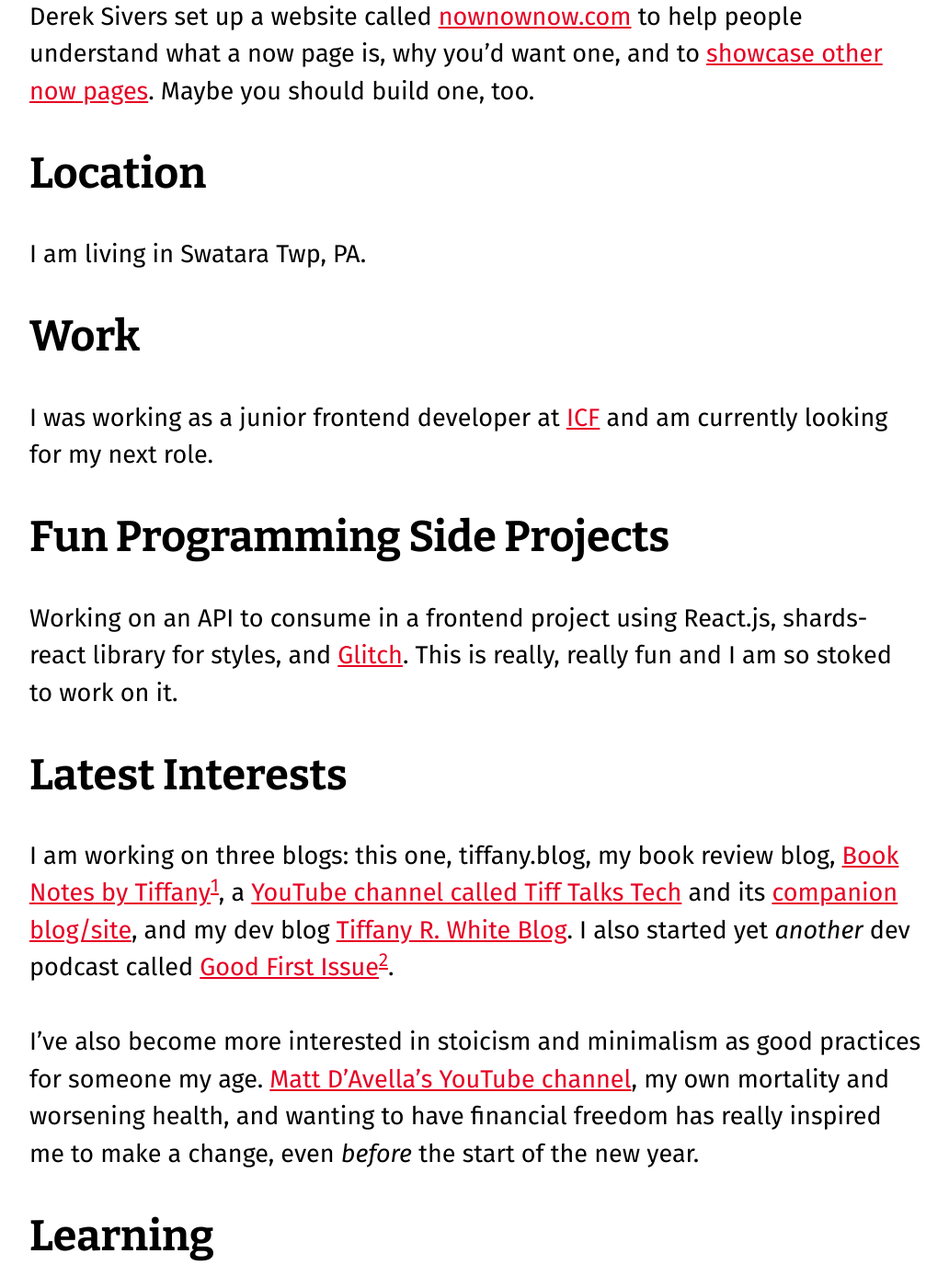
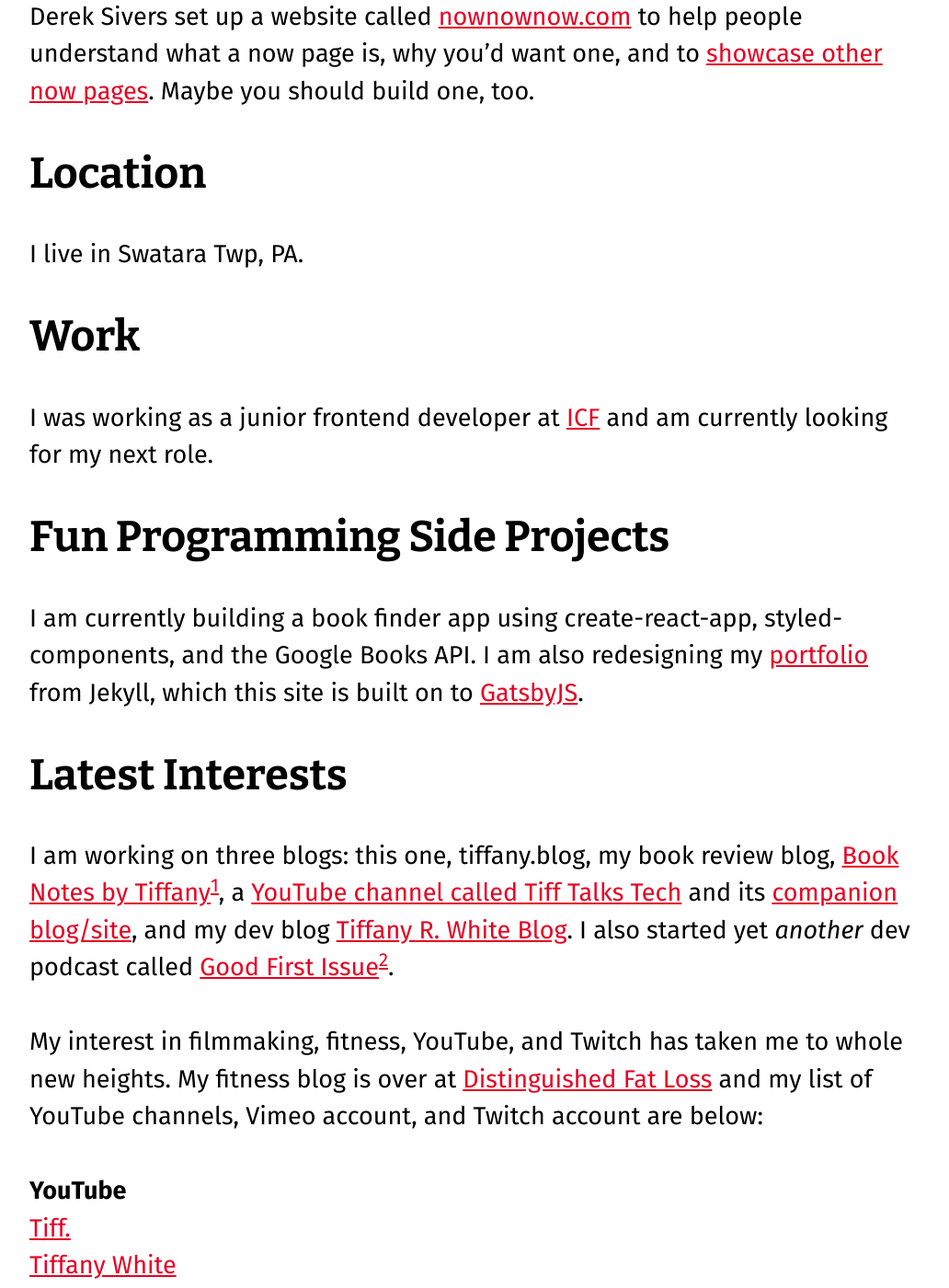
Before and after one commit to bryanbraun/tiffany.blog, a Jekyll site: the page built from now.md, in a window 1280 px wide and 1400 px high, scrolled down 1573 px. Shown: the whole window at 92% size, without its empty margins (123-1155 px from the left). Built offline with Jekyll 4.4.1, drawn with Linux system fonts in a browser that asks for light colours; nearby versions of some CDN libraries; some of the changed text lies outside the part shown.

Commit message:
Update Now page

```diff
--- a/now.md
+++ b/now.md
@@ -9,7 +9,7 @@
 
 ## Location
 
-I am living in Swatara Twp, PA.
+I live in Swatara Twp, PA.
 
 ## Work
 
@@ -17,11 +17,26 @@
 
 ## Fun Programming Side Projects
 
-Working on an API to consume in a frontend project using React.js, shards-react library for styles, and [Glitch](www.glitch.com). This is really, really fun and I am so stoked to work on it.
+I am currently building a book finder app using create-react-app, styled-components, and the Google Books API. I am also redesigning my [portfolio](https://www.tiffanyrwhite.com) from Jekyll, which this site is built on to [GatsbyJS](https://www.gatsbyjs.org/).
 
 ## Latest Interests
 
-I am working on three blogs: this one, tiffany.blog, my book review blog, [Book Notes by Tiffany](https://booknotesbytiffany.net)[^1], a [YouTube channel called Tiff Talks Tech](https://www.youtube.com/channel/UCWi0HlYe3si17IRc-dauGGg) and its [companion blog/site](https://tiffanytalkstech.com/), and my dev blog [Tiffany R. White Blog](https://tiffanywhite.dev/). I also started yet *another* dev podcast called [Good First Issue](https://goodfirstissue.org/)[^2].
+I am working on three blogs: this one, tiffany.blog, my book review blog, [Book Notes by Tiffany](https://booknotesbytiffany.net)[^1], a [YouTube channel called Tiff Talks Tech](https://www.youtube.com/channel/UCWi0HlYe3si17IRc-dauGGg) and its [companion blog/site](https://tifftalkstech.com/), and my dev blog [Tiffany R. White Blog](https://tiffanywhite.dev/). I also started yet *another* dev podcast called [Good First Issue](https://goodfirstissue.org/)[^2].
+
+My interest in filmmaking, fitness, YouTube, and Twitch has taken me to whole new heights. My fitness blog is over at [Distinguished Fat Loss](https://distinguishedfatloss.com/) and my list of YouTube channels, Vimeo account, and Twitch account are below:
+
+**YouTube**<br />
+[Tiff.](https://www.youtube.com/channel/UC9qGqkUI94P3UxP3-TwibbA)<br />
+[Tiffany White](https://www.youtube.com/channel/UCF4UjAYLSOAma84h85yD4Mw)<br />
+[Distinguished Fat Loss](https://www.youtube.com/channel/UCH5G2OXKVR4eflomyDr1qZw)<br />
+[Tiffany White Blog](https://www.youtube.com/channel/UCANizz_NF-Xr6DrnSLg0Ogg)<br />
+
+**Vimeo**<br />
+[Tiffany White](https://vimeo.com/tiffanywhite)
+
+**Twitch**<br />
+[Sydmalicious78](https://www.twitch.tv/sydmalicious78)
+
 
 I've also become more interested in stoicism and minimalism as good practices for someone my age. [Matt D'Avella's YouTube channel](https://www.youtube.com/user/blackboxfilmcompany), my own mortality and worsening health, and wanting to have financial freedom has really inspired me to make a change, even _before_ the start of the new year.
 
@@ -35,15 +50,15 @@
 
 ## Hobby
 
-I've been trying to get back into [photography](https://www.eyeem.com/u/trwhite) as a creative outlet and excuse to get out of the house[^3].
+I've been trying to get back into [photography](https://tiffanywhite.me) as a creative outlet and excuse to get out of the house[^3].
 
 ---
 
-There is only so much time in the day and I am lucky to have just my friends and no spouse or kids[^4]. I have an 8 hour workday, 5 days a week, which means there is ample time to have side hustles and projects. Focusing on what is important is key.
+There is only so much time in the day and I am lucky to have just my friends and no spouse or kids[^4]. Focusing on what is important is key.
 
-What are you doing? I’m curious by nature. Share it with me on [Twitter](https://twitter.com/twhiteblog) Or don’t. 🤷🏾‍♀️
+What are you doing? I’m curious by nature. Share it with me on [Twitter](https://twitter.com/twhiteblog). Or don’t. 🤷🏾‍♀️
 
-*Last Updated: 2019-12-22 23.15.48*
+*Last Updated: 2020-06-26 03.51.48*
 
 [^1]: Name inspired by Bill Gates [Gates Notes](https://www.gatesnotes.com/Books).
 [^2]: I need to get settled into my new apartment and also figure out who I should ask to cohost. I have a couple people in mind.
```
Also changed, not shown: _drafts/posts/2020-06-26-new-apple-watch-and-increasinginterest-in-fitness.md (added, +12 -0 lines), package.json (line endings or trailing spaces), 1 other file.
